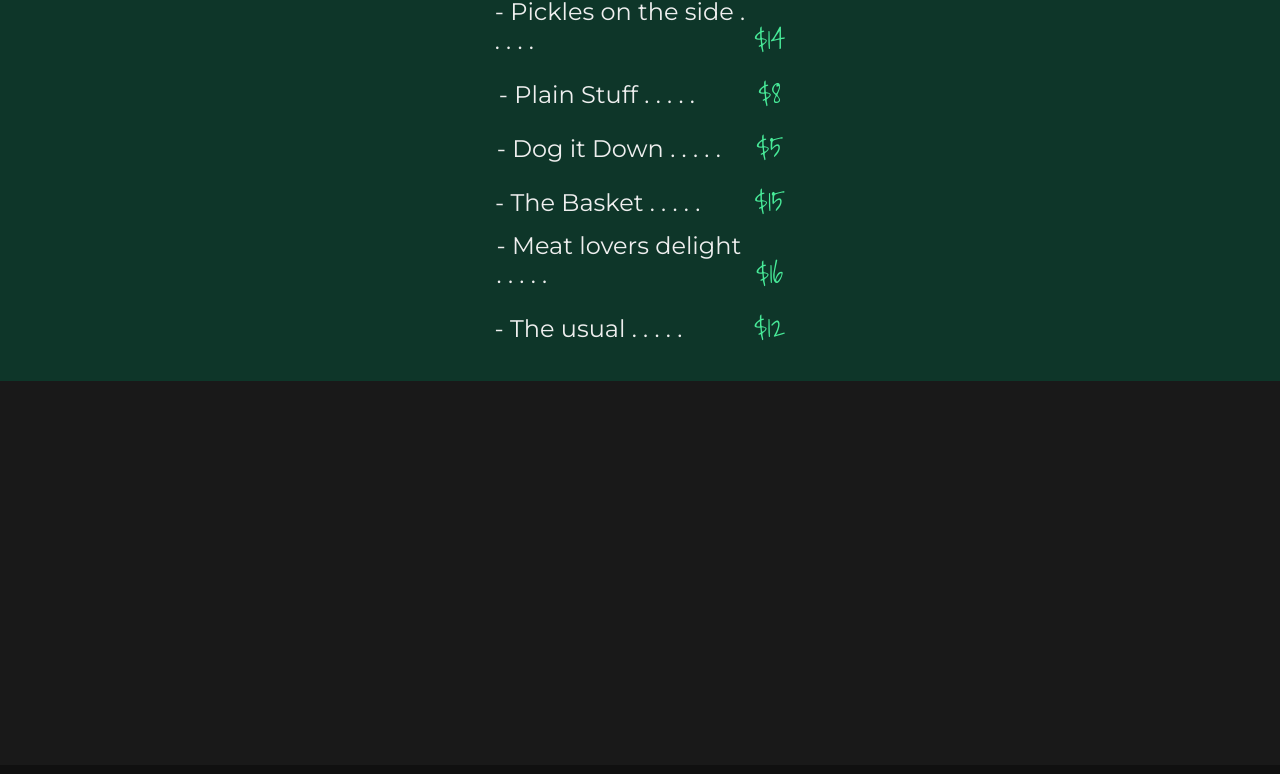
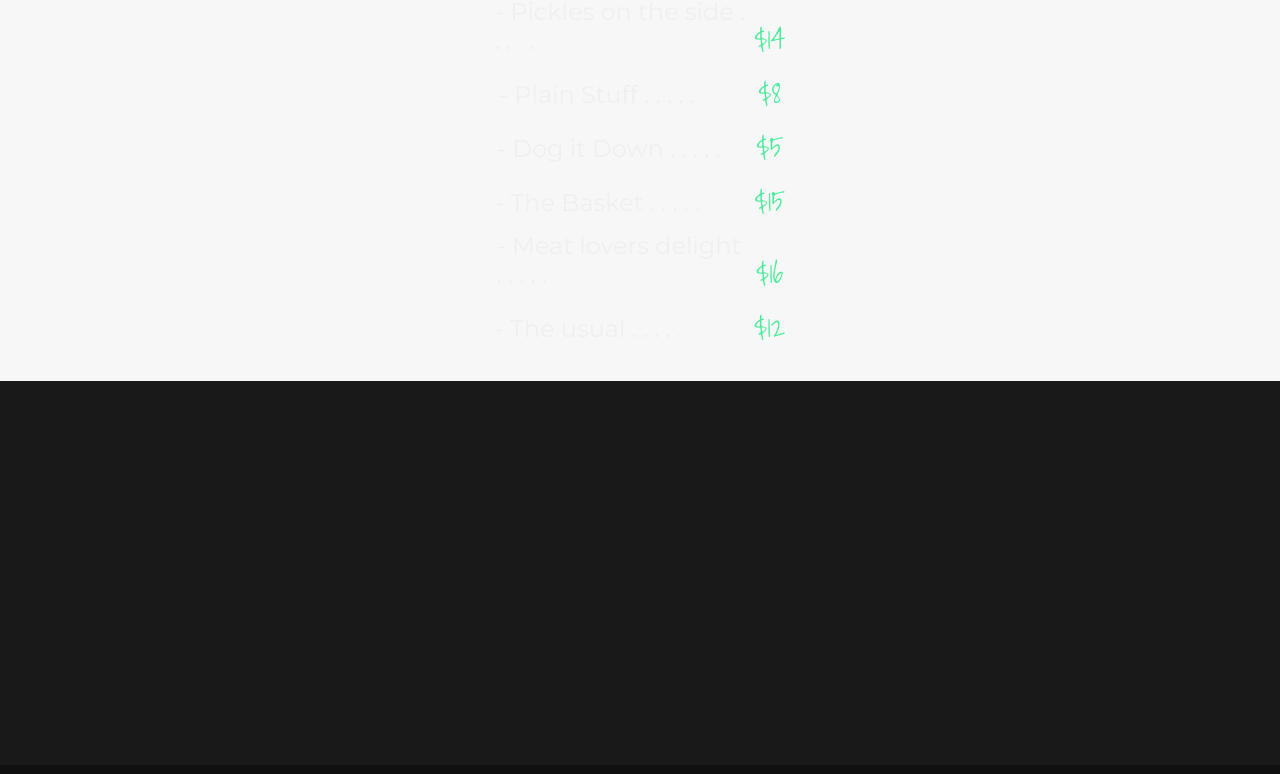
Before and after one commit to JaisekCodes/picklesots, a plain HTML site: page menu.html in a window 1280 px wide. Shown: the part 263-1037 px from the top of the page. Drawn offline with Linux system fonts and the light colour scheme.

Commit message:
Update menu.css

```diff
--- a/menu.css
+++ b/menu.css
@@ -73,7 +73,7 @@ h1, p {
     text-align: center;
 }
 main {
-    background-color: #0e3629;
+    background-color: #f7f7f7;
     padding-top: 1rem;
     margin-top: -3.3rem;
     padding-bottom: 2rem;
```
